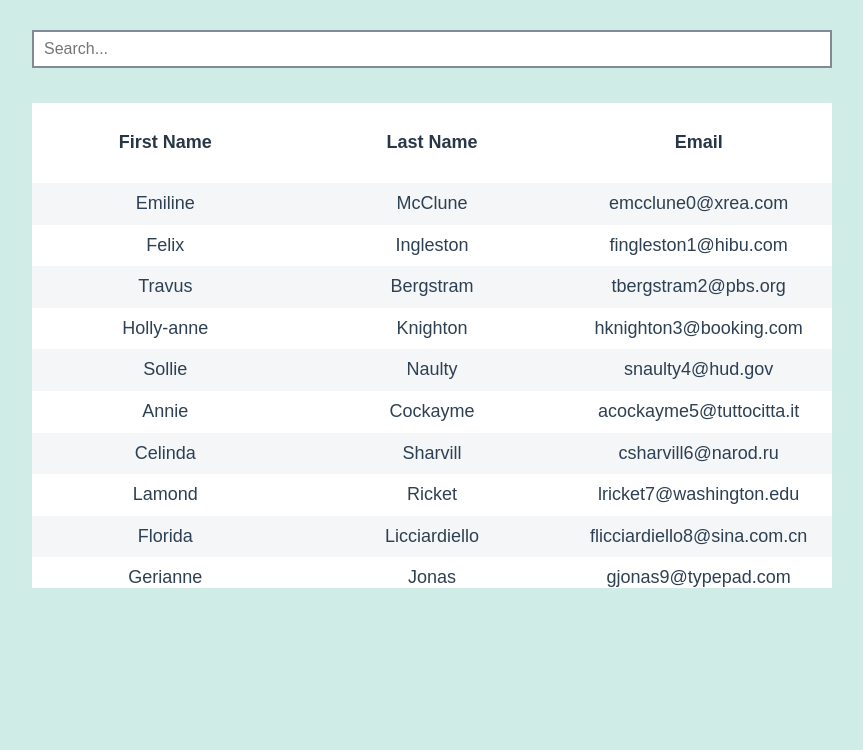
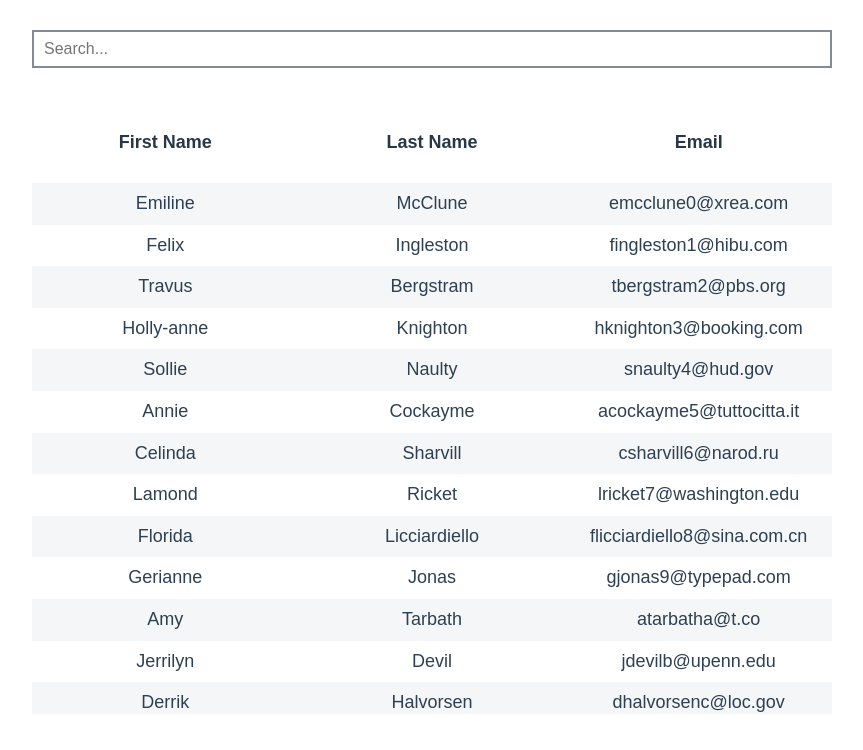
Before and after one commit to alpet95/react-search-project, a React (Create React App) app: page / in a window 1280 px wide. Shown: the top 750 px of the page, without its empty margins (208-1071 px from the left). Built offline with nearby package versions, Linux system fonts and the light colour scheme; a web font is replaced by a local one.

Commit message:
change: styles.

```diff
--- a/src/components/Search.module.css
+++ b/src/components/Search.module.css
@@ -1,5 +1,6 @@
 .wrapper {
   width: 800px;
+  max-height: 88vh;
   margin: 30px auto;
   display: flex;
   flex-direction: column;
--- a/src/components/Table.js
+++ b/src/components/Table.js
@@ -2,6 +2,23 @@
 import classes from "./Table.module.css";
 
 const Table = (props) => {
+  let content;
+  if (props.data.length === 0) {
+    content = (
+      <tr>
+        <td colSpan="3">No Users Found</td>
+      </tr>
+    );
+  } else {
+    content = props.data.map((item) => (
+      <tr key={item.id}>
+        <td>{item.first_name}</td>
+        <td>{item.last_name}</td>
+        <td>{item.email}</td>
+      </tr>
+    ));
+  }
+
   return (
     <div className={classes.wrapper}>
       <table className={classes.table}>
@@ -11,13 +28,7 @@ const Table = (props) => {
             <th>Last Name</th>
             <th>Email</th>
           </tr>
-          {props.data.map((item) => (
-            <tr key={item.id}>
-              <td>{item.first_name}</td>
-              <td>{item.last_name}</td>
-              <td>{item.email}</td>
-            </tr>
-          ))}
+          {content}
         </tbody>
       </table>
     </div>
--- a/src/components/Table.module.css
+++ b/src/components/Table.module.css
@@ -1,9 +1,8 @@
 .wrapper {
   width: 100%;
-  height: 500px;
+  margin: 20px 0px;
   overflow-y: scroll;
   overflow-x: hidden;
-  margin: 20px 0px;
 }
 
 table {
--- a/src/index.css
+++ b/src/index.css
@@ -11,7 +11,6 @@ body {
   font-size: 14px;
   line-height: 1.2;
   color: #283747;
-  background-color: #d0ece7;
   overflow: hidden;
 }
 
```
